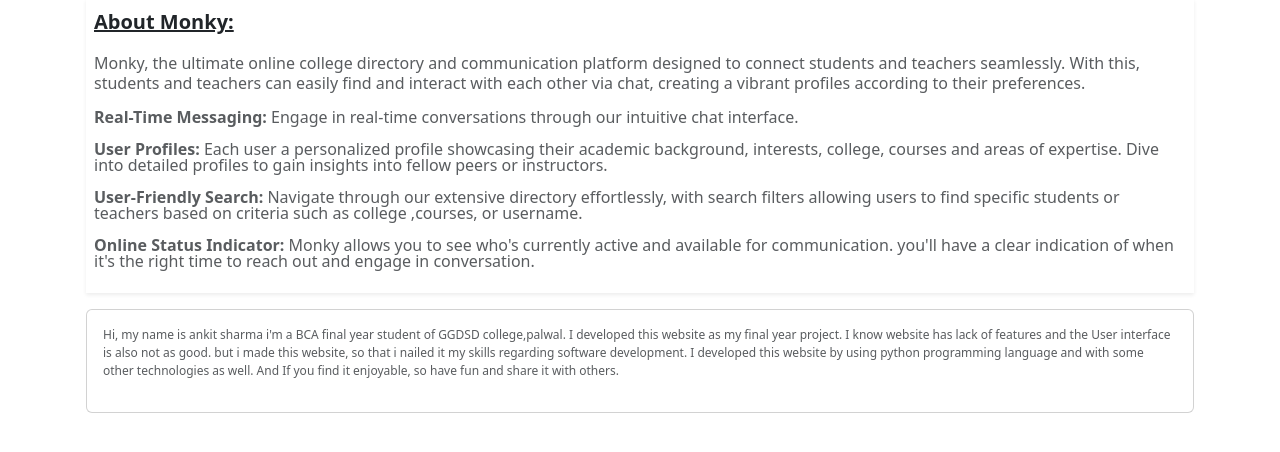
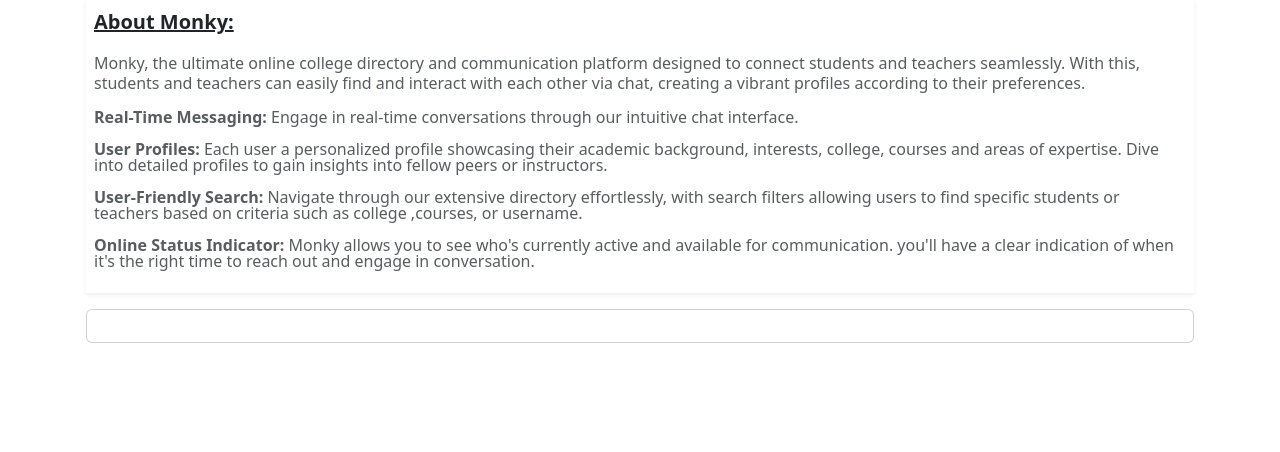
Before and after one commit to Ankit96500/Monkywebapp, a Django app: page /chat/about/ in a window 1280 px wide. Shown: the part 85-537 px from the top of the page. Run offline with Django 5.2, Linux system fonts and the light colour scheme; the visitor is signed in with stand-in values (Sample User, id 1).

Commit message:
my second commit

```diff
--- a/chat/forms.py
+++ b/chat/forms.py
@@ -44,4 +44,4 @@
 
 
 
-"all these a customized forms"
+"all these are a customized forms"
--- a/chat/templates/about.html
+++ b/chat/templates/about.html
@@ -33,9 +33,9 @@
 
   <div class="card mt-3">
     <div class="card-body">
-    <p class="lh align-baseline  text-body-secondary" style="font-size:12px;">
+    {% comment %} <p class="lh align-baseline  text-body-secondary" style="font-size:12px;">
       Hi, my name is ankit sharma i'm a BCA final year student of GGDSD college,palwal. I developed this website as my final year project. I know website has lack of features and the User interface is also not as good. but i made this website, so that i nailed it my skills regarding software development. I developed this website by using python programming language and with some other technologies as well. And If you find it enjoyable, so have fun and share it with others.
-    </p>
+    </p> {% endcomment %}
 
     </div>
 
```
